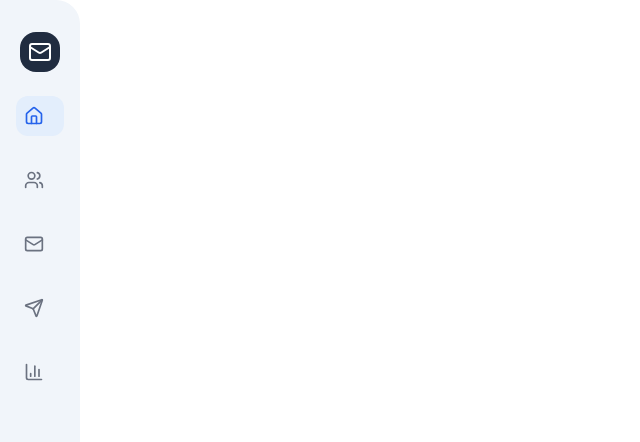
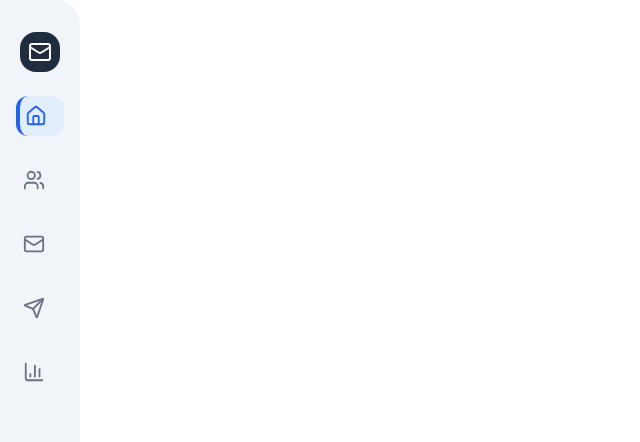
Before and after one commit to techieshruti/Globopersona-project-Frontend-UI-Redesign, a React (Vite) app: page / in a window 1280 px wide. Shown: the top 442 px of the page, without its empty margins (0-640 px from the left). Built offline with nearby package versions, Linux system fonts and the light colour scheme.

Commit message:
final commit

```diff
--- a/src/components/Layout/Sidebar.jsx
+++ b/src/components/Layout/Sidebar.jsx
@@ -54,15 +54,20 @@ const Sidebar = () => {
     setActiveItem(item.id);
     setIsOpen(true);
   }}
-  style={{ backgroundColor: isActive ? item.bgColor : "transparent" }}
+  style={{ backgroundColor: isActive ? item.bgColor : "transparent",
+    borderColor: isActive ? item.color : "transparent",
+   }}
   className={`flex items-center gap-3 rounded-xl transition-all duration-300
-    ${isOpen ? "px-4 py-2 justify-start" : "p-2 justify-center"} `}>
-{/* icon */}
+    ${isOpen ? "px-4 py-2 justify-start" : "p-2 justify-center"}
+    ${isActive ? "font-semibold text-gray-900" : "text-gray-600 hover:bg-[#d9e4f2]"}
+    ${!isOpen && isActive ? "border-l-4" : "border-l-0"}
+  `}>
+
   <Icon
     size={22}
+    className="min-w-[22px] transition-colors"
     style={{ color: isActive ? item.color : "#6b7280" }}
   />
-
 
   {/* Smooth animated text */}
   <span
```
